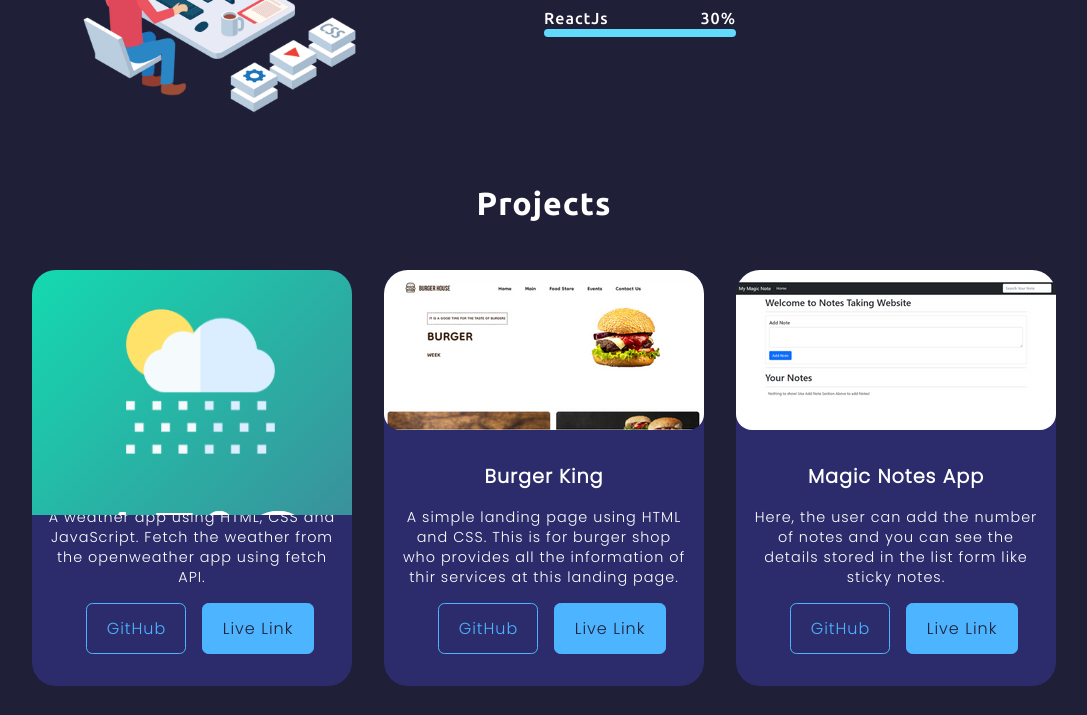
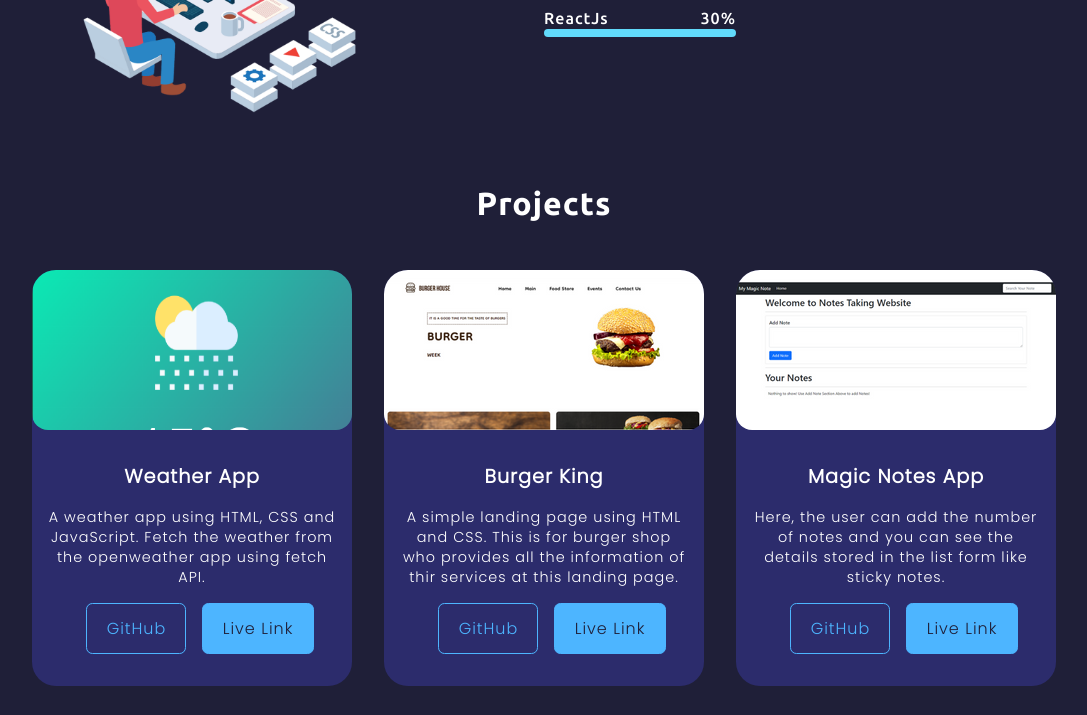
Before and after one commit to abhinavnayak21/my-portfolio, a plain HTML site: page index.html in a window 1280 px wide. Shown: the part 1282-1997 px from the top of the page, without its empty margins (96-1183 px from the left). Drawn offline with Linux system fonts and the light colour scheme; a script that the page names is missing.

Commit message:
Update style.css

```diff
--- a/style.css
+++ b/style.css
@@ -237,6 +237,8 @@
 }
 
 .image-container img {
+    width: 320px;
+    height: 160px;
     border-radius: 1rem;
 }
 
```
